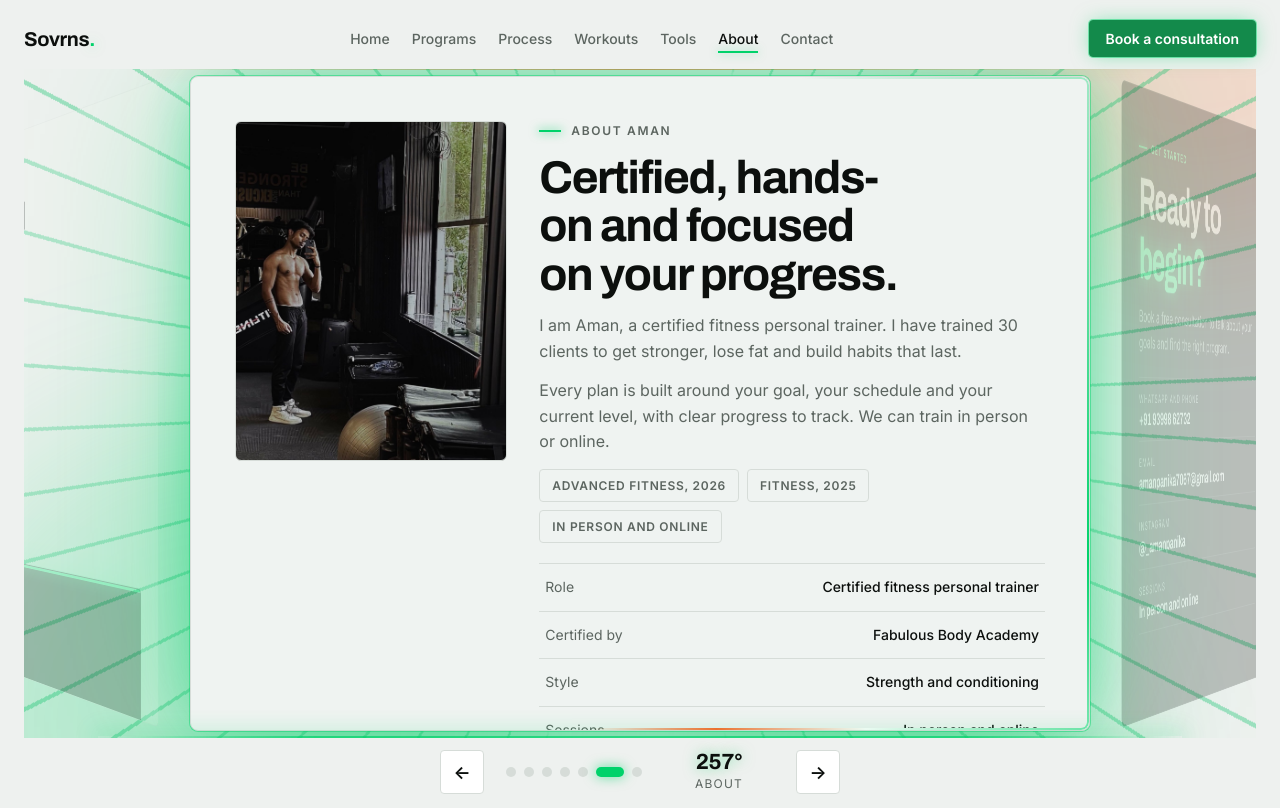
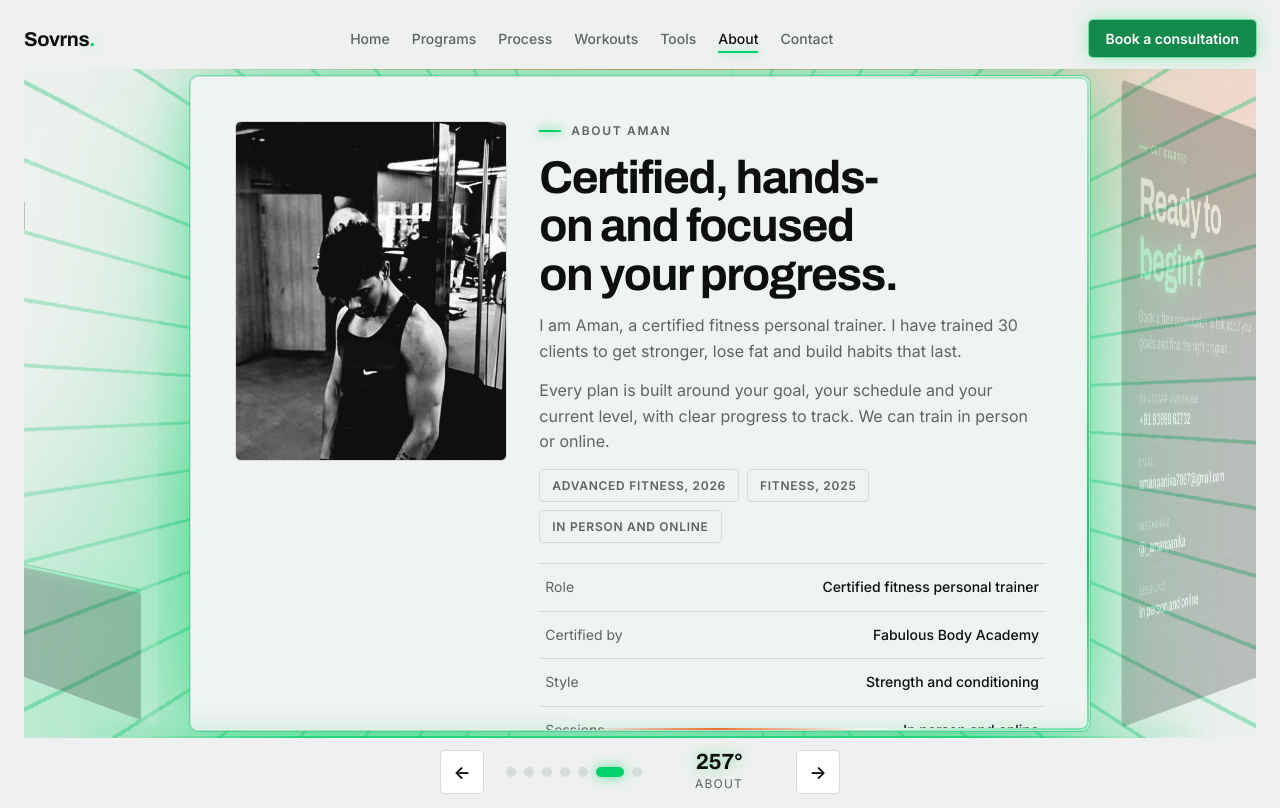
Before and after one commit to sovrns/sovrns, a plain HTML site: page index.html in a window 1280 px wide. Both pictures are taken after a click on the button 619 px from the left and 772 px from the top of the page. Drawn offline with Linux system fonts and the light colour scheme.

Commit message:
Use new training photo in About section
Co-Authored-By: Claude Sonnet 5.5 <noreply@anthropic.com>
Claude-Session: https://claude.ai/code/session_013LkPtrpcQFVa7on37ktJdv

```diff
--- a/index.html
+++ b/index.html
@@ -554,7 +554,7 @@ h1, h2, h3 { font-family: var(--font-display); font-weight: 700; letter-spacing:
       <section class="panel" data-id="about" data-title="About" aria-label="About Aman">
         <div class="pbody">
           <div class="about-grid">
-            <div class="slot photo has-img" role="img" aria-label="Aman" style="background-image:url('assets/aman.jpg');background-position:center 22%;cursor:default"></div>
+            <div class="slot photo has-img" role="img" aria-label="Aman training at the gym" style="background-image:url('assets/aman-about.jpg');background-position:center 42%;cursor:default"></div>
             <div class="copy">
               <p class="eyebrow">About Aman</p>
               <div class="ph" style="gap:0"><h2>Certified, hands-on and focused on your progress.</h2></div>
```
Also changed, not shown: assets/aman-about.jpg (added).
